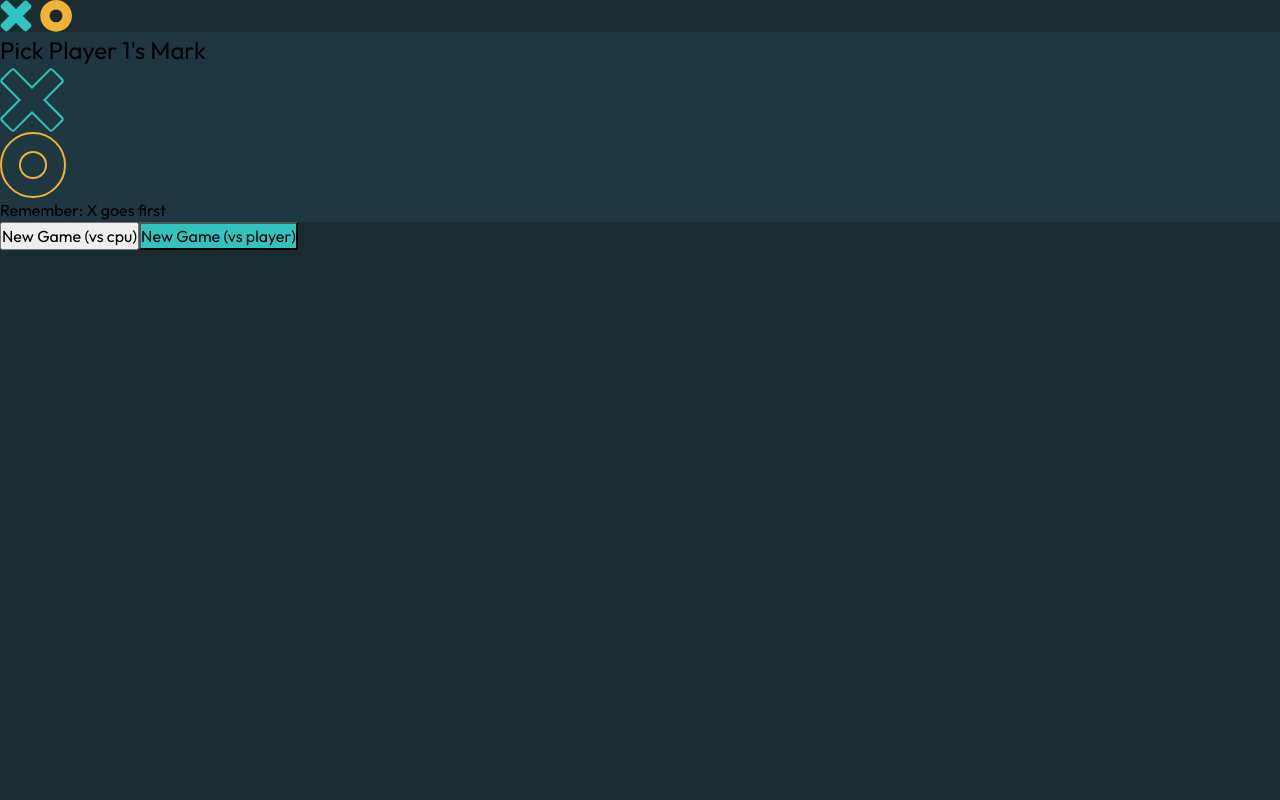
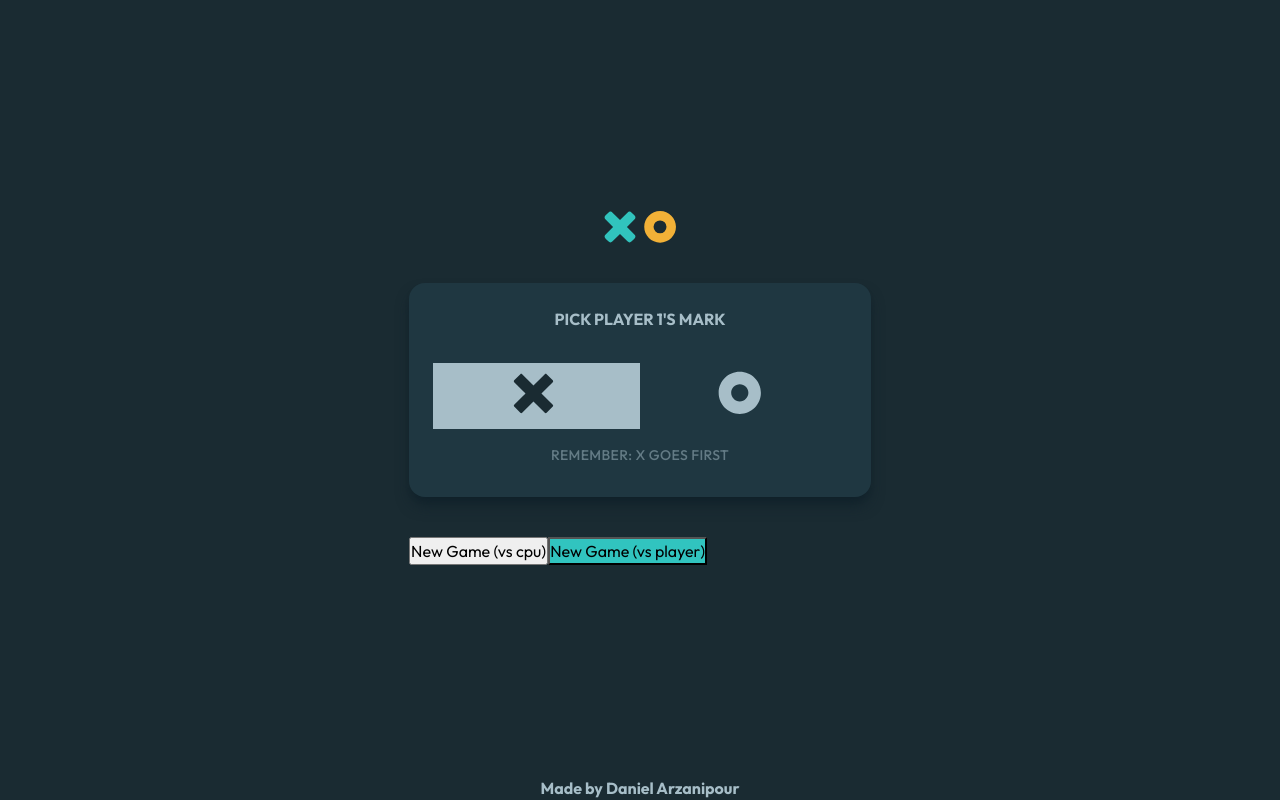
Before and after one commit to Frontend-Mentor-Projects-Daniel/tic-tac-toe-react, a React (Vite) app: page / in a window 1280 px wide. Built offline with nearby package versions, Linux system fonts and the light colour scheme.

Commit message:
fix types on VisuallyHidden component, create, style and make accessible the mark and ToggleSwitch components

```diff
--- a/package.json
+++ b/package.json
@@ -20,6 +20,8 @@
     "@vitejs/plugin-react": "^3.1.0",
     "autoprefixer": "^10.4.13",
     "postcss": "^8.4.21",
+    "prettier": "^2.8.4",
+    "prettier-plugin-tailwindcss": "^0.2.4",
     "tailwindcss": "^3.2.7",
     "typedoc": "^0.24.0-beta.2",
     "typescript": "^4.9.3",
--- a/src/components/Logo/Logo.tsx
+++ b/src/components/Logo/Logo.tsx
@@ -1,18 +1,38 @@
-import React from 'react';
+import React, { ReactNode } from 'react';
 
 import logo from '../../assets/logo.svg';
 
+/**
+ * width: The initial width of the image
+ *
+ * height: The initial width of the image
+ *
+ * classes: A list of classes that should be applied directly to the image tag
+ *
+ * alt: The alt text for the img tag
+ */
 type LogoProps = {
-  width: number;
-  height: number;
+  width?: number;
+  height?: number;
+  classes?: string;
+  alt?: string;
 };
 
 /**
  * A logo image
- * @param {LogoProps} - The width and height of the image, primarily for browser performance
+ * @param {LogoProps} props - The width and height of the element and a string of all the classes to be applied to the element and the alt text for the image
+ * @example <Logo width={72} height={32} classes='text-center someOtherClass'>
  */
-function Logo({ width, height }: LogoProps) {
-  return <img src={logo} alt='' width={width} height={height} />;
+function Logo({ width, height, classes, alt }: LogoProps) {
+  return (
+    <img
+      className={classes}
+      src={logo}
+      alt={alt}
+      width={width}
+      height={height}
+    />
+  );
 }
 
 export default Logo;
--- a/src/components/NewGameMenu/NewGameMenu.tsx
+++ b/src/components/NewGameMenu/NewGameMenu.tsx
@@ -3,6 +3,7 @@ import Logo from '../Logo/Logo';
 
 import xImageOutline from '../../assets/icon-x-outline.svg';
 import oImageOutline from '../../assets/icon-o-outline.svg';
+import ToggleSwitch from '../ToggleSwitch/ToggleSwitch';
 
 /**
  * Renders the initial game board
@@ -12,23 +13,25 @@ function NewGameMenu() {
     <div>
       {/* Logo */}
       <div>
-        <Logo width={72} height={32} />
+        <Logo width={72} height={32} classes='mx-auto mb-8 md:mb-10' />
       </div>
 
       {/* Mark */}
-      <div className='bg-mark-bg'>
-        <h2>Pick Player 1's Mark</h2>
+      <div className='rounded-2xl bg-mark-bg px-6 pt-6 pb-8 shadow-lg shadow-[#10212A]'>
+        <h2 className='mb-6 text-center text-base uppercase text-header-text md:mb-8'>
+          Pick Player 1's Mark
+        </h2>
 
-        <div>
-          <img src={xImageOutline} alt='Press this to choose X' />
-          <img src={oImageOutline} alt='Press this to choose O' />
-        </div>
+        {/* toggle switch */}
+        <ToggleSwitch />
 
-        <p>Remember: X goes first</p>
+        <p className='mt-7 text-center text-sm font-medium uppercase tracking-wide text-side-note-text opacity-50 md:mt-4'>
+          Remember: X goes first
+        </p>
       </div>
 
       {/* Play Buttons */}
-      <div>
+      <div className='mt-8 md:mt-10'>
         <button>New Game (vs cpu)</button>
         <button className='bg-player-bg'>New Game (vs player)</button>
       </div>
--- /dev/null
+++ b/src/components/ToggleSwitch/ToggleSwitch.tsx
@@ -0,0 +1,86 @@
+import React from 'react';
+
+import VisuallyHidden from '../VisuallyHidden/VisuallyHidden';
+
+function ToggleSwitch() {
+  const [xBg, setXBg] = React.useState(true);
+
+  return (
+    <form className='flex'>
+      {/* X mark */}
+      <div className='flex flex-1 text-center'>
+        <label
+          className={`${
+            xBg && 'bg-toggle-mark-checked-bg'
+          } relative flex flex-1 flex-col-reverse items-center text-6xl text-white`}
+          htmlFor='x-mark'
+        >
+          <input
+            type='radio'
+            name='mark'
+            id='x-mark'
+            value='x'
+            className='peer absolute w-[1em] opacity-0'
+            defaultChecked
+            onChange={() => {
+              setXBg(true);
+            }}
+          />
+
+          <svg
+            className='translate-x-2 translate-y-2 fill-toggle-mark-regular-fill peer-checked:fill-toggle-mark-checked-fill'
+            width='64'
+            height='64'
+            xmlns='http://www.w3.org/2000/svg'
+            viewBox='0 0 100 100'
+          >
+            <path
+              d='M51.12 1.269c.511 0 1.023.195 1.414.586l9.611 9.611c.391.391.586.903.586 1.415s-.195 1.023-.586 1.414L44.441 32l17.704 17.705c.391.39.586.902.586 1.414 0 .512-.195 1.024-.586 1.415l-9.611 9.611c-.391.391-.903.586-1.415.586a1.994 1.994 0 0 1-1.414-.586L32 44.441 14.295 62.145c-.39.391-.902.586-1.414.586a1.994 1.994 0 0 1-1.415-.586l-9.611-9.611a1.994 1.994 0 0 1-.586-1.415c0-.512.195-1.023.586-1.414L19.559 32 1.855 14.295a1.994 1.994 0 0 1-.586-1.414c0-.512.195-1.024.586-1.415l9.611-9.611c.391-.391.903-.586 1.415-.586s1.023.195 1.414.586L32 19.559 49.705 1.855c.39-.391.902-.586 1.414-.586Z'
+              strokeWidth='2'
+            />
+          </svg>
+
+          <VisuallyHidden>X</VisuallyHidden>
+        </label>
+      </div>
+
+      {/* O mark */}
+      <div className='flex flex-1 text-center'>
+        <label
+          className={`${
+            !xBg && 'bg-toggle-mark-checked-bg'
+          } relative flex flex-1 flex-col-reverse items-center text-6xl text-white`}
+          htmlFor='o-mark'
+        >
+          <input
+            type='radio'
+            name='mark'
+            id='o-mark'
+            value='o'
+            className='peer absolute w-[1em] opacity-0'
+            onChange={() => {
+              setXBg(false);
+            }}
+          />
+
+          <svg
+            className='translate-x-2 translate-y-2 fill-toggle-mark-regular-fill peer-checked:fill-toggle-mark-checked-fill'
+            width='66'
+            height='66'
+            xmlns='http://www.w3.org/2000/svg'
+            viewBox='0 0 100 100'
+          >
+            <path
+              d='M33 1c17.673 0 32 14.327 32 32 0 17.673-14.327 32-32 32C15.327 65 1 50.673 1 33 1 15.327 15.327 1 33 1Zm0 18.963c-7.2 0-13.037 5.837-13.037 13.037 0 7.2 5.837 13.037 13.037 13.037 7.2 0 13.037-5.837 13.037-13.037 0-7.2-5.837-13.037-13.037-13.037Z'
+              strokeWidth='2'
+            />
+          </svg>
+
+          <VisuallyHidden>O</VisuallyHidden>
+        </label>
+      </div>
+    </form>
+  );
+}
+
+export default ToggleSwitch;
--- /dev/null
+++ b/src/components/ToggleSwitch/index.tsx
@@ -0,0 +1,2 @@
+export * from "./ToggleSwitch";
+export { default } from "./ToggleSwitch";
--- a/src/components/VisuallyHidden/VisuallyHidden.tsx
+++ b/src/components/VisuallyHidden/VisuallyHidden.tsx
@@ -1,13 +1,25 @@
-import React, { ReactNode, ReactElement } from 'react';
+import React, { ReactNode } from 'react';
 
-interface VisuallyHiddenProps {
+/**
+ * children: Any content, whether text or an element or a react element
+ * classes: Any classes, each class should be separated by a space
+ * ...delegated: Any props to add to the span element
+ */
+interface VisuallyHiddenProps extends React.HTMLAttributes<HTMLSpanElement> {
   children: ReactNode;
+  classes?: string;
 }
 
+/**
+ * Accessibly hides content from sighted users but reveals it to screen readers
+ * @param {VisuallyHiddenProps} props - Accepts any content as children, can add classes or attributes to the returning span element
+ * @returns A span element
+ */
 const VisuallyHidden = ({
+  classes,
   children,
   ...delegated
-}: VisuallyHiddenProps): ReactElement<any, any> => {
+}: VisuallyHiddenProps) => {
   const [forceShow, setForceShow] = React.useState(false);
   React.useEffect(() => {
     if (process.env.NODE_ENV !== 'production') {
@@ -34,15 +46,12 @@ const VisuallyHidden = ({
     }
   }, []);
 
-  if (forceShow) {
-    // @ts-ignore
-    return children;
-  }
-
-  return (
-    <span className='sr-only' {...delegated}>
+  return forceShow ? (
+    <span className={`${classes}`} {...delegated}>
       {children}
     </span>
+  ) : (
+    <span className={`sr-only`}>{children}</span>
   );
 };
 
--- a/src/components/app/App.tsx
+++ b/src/components/app/App.tsx
@@ -12,7 +12,13 @@ function App() {
         </h1>
       </header>
 
-      <NewGameMenu />
+      <main className='center px-6'>
+        <NewGameMenu />
+      </main>
+
+      <footer className='center text-center text-header-text'>
+        <p>Made by Daniel Arzanipour</p>
+      </footer>
     </>
   );
 }
--- a/src/index.css
+++ b/src/index.css
@@ -43,7 +43,7 @@
   h5,
   h6,
   p {
-    font-weight: 400;
+    font-weight: 700;
   }
   /* Avoid text overflows */
   p,
@@ -112,32 +112,47 @@
     /* NewGame Menu */
     --clr-body-bg: var(--clr-turtle-grey-500);
     --clr-mark-bg: var(--clr-turtle-grey-400);
+    --clr-toggle-bg: var(--clr-turtle-grey-500);
+    --clr-toggle-mark-regular-fill: var(--clr-turtle-grey-300);
+    --clr-toggle-mark-regular-bg: var(--clr-turtle-grey-500);
+    --clr-toggle-mark-checked-fill: var(--clr-turtle-grey-500);
+    --clr-toggle-mark-checked-bg: var(--clr-turtle-grey-300);
+    --clr-header-text: var(--clr-turtle-grey-300);
+    --clr-side-note-text: var(--clr-turtle-grey-300);
     --clr-player-bg: var(--clr-seaBlue-400);
     --clr-cpu-or-p2-bg: var(--clr-sunOrange-400);
-
-    /* FONT FAMILIES */
-    --ff-outfit: 'Outfit', sans-serif;
   }
 
   body {
     background-color: hsl(var(--clr-body-bg));
-    font-family: var(--ff-outfit);
+    font-family: 'Outfit', sans-serif;
+  }
+
+  #root {
+    display: flex;
+    flex-direction: column;
+    justify-content: space-between;
+
+    min-height: 100vh;
   }
 }
 
 @layer utilities {
   /* --------------------------------------------------------------------
-    Shows content to screen readers while hiding from sighted users
+    Centers content and allows for elements to ignore the max-width
   -------------------------------------------------------------------- */
-  .sr-only {
-    position: absolute !important;
-    width: 1px !important;
-    height: 1px !important;
-    padding: 0 !important;
-    margin: -1px !important;
-    overflow: hidden !important;
-    clip: rect(0, 0, 0, 0) !important;
-    white-space: nowrap !important;
-    border: 0 !important;
+  .center {
+    display: grid;
+    grid-template-columns:
+      1fr
+      min(44ch, 100%)
+      1fr;
+  }
+  .center > * {
+    grid-column: 2;
+  }
+  .full-bleed {
+    width: 100%;
+    grid-column: 1 / 4;
   }
 }
--- a/tailwind.config.cjs
+++ b/tailwind.config.cjs
@@ -6,14 +6,30 @@ module.exports = {
   },
   theme: {
     extend: {
+      colors: {
+        'body-bg': 'hsl(var(--clr-body-bg) / <alpha-value>)',
+        'mark-bg': 'hsl(var(--clr-mark-bg) / <alpha-value>)',
+        'toggle-bg': 'hsl(var(--clr-toggle-bg) / <alpha-value>)',
+        'toggle-mark-regular-fill':
+          'hsl(var(--clr-toggle-mark-regular-fill) / <alpha-value>)',
+        'toggle-mark-regular-bg':
+          'hsl(var(--clr-toggle-mark-regular-bg) / <alpha-value>)',
+        'toggle-mark-checked-fill':
+          'hsl(var(--clr-toggle-mark-checked-fill) / <alpha-value>)',
+        'toggle-mark-checked-bg':
+          'hsl(var(--clr-toggle-mark-checked-bg) / <alpha-value>)',
+        'header-text': 'hsl(var(--clr-header-text) / <alpha-value>)',
+        'side-note-text': 'hsl(var(--clr-side-note-text) / <alpha-value>)',
+        'player-bg': 'hsl(var(--clr-player-bg) / <alpha-value>)',
+        'cpu-or-p2-bg': 'hsl(var(--clr-cpu-or-p2-bg) / <alpha-value>)',
+      },
+
       fontFamily: {
         outfit: ['Outfit', 'sans-serif'],
       },
-      colors: {
-        'body-bg': 'hsl(var(--clr-body-bg) / <alpha-value>)',
-        'mark-bg': 'hsl(var(--clr-mark-bg) / <alpha-value>)',
-        'player-bg': 'hsl(var(--clr-player-bg) / <alpha-value>)',
-        'cpu-or-p2-bg': 'hsl(var(--clr-cpu-or-p2-bg) / <alpha-value>)',
+
+      spacing: {
+        measure: '600px',
       },
     },
   },
```
Also changed, not shown: 1 other file (tests, documents, lock files or other folders).
